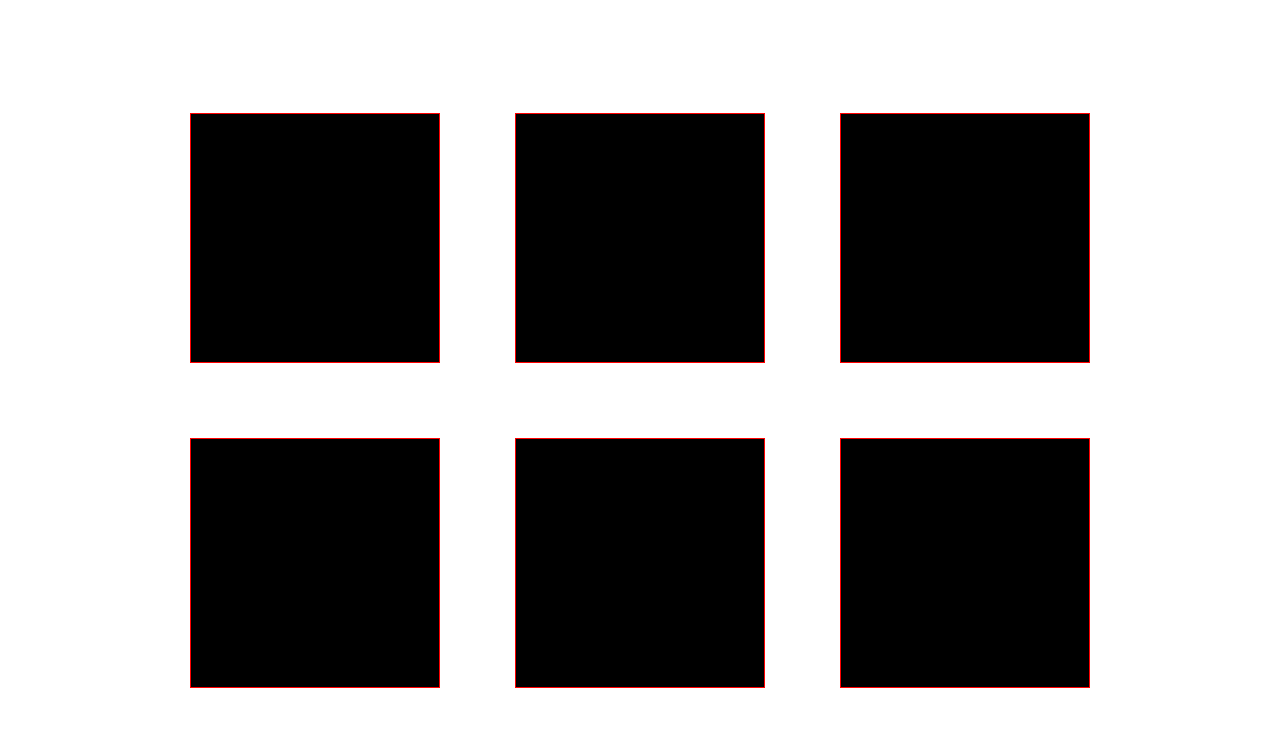
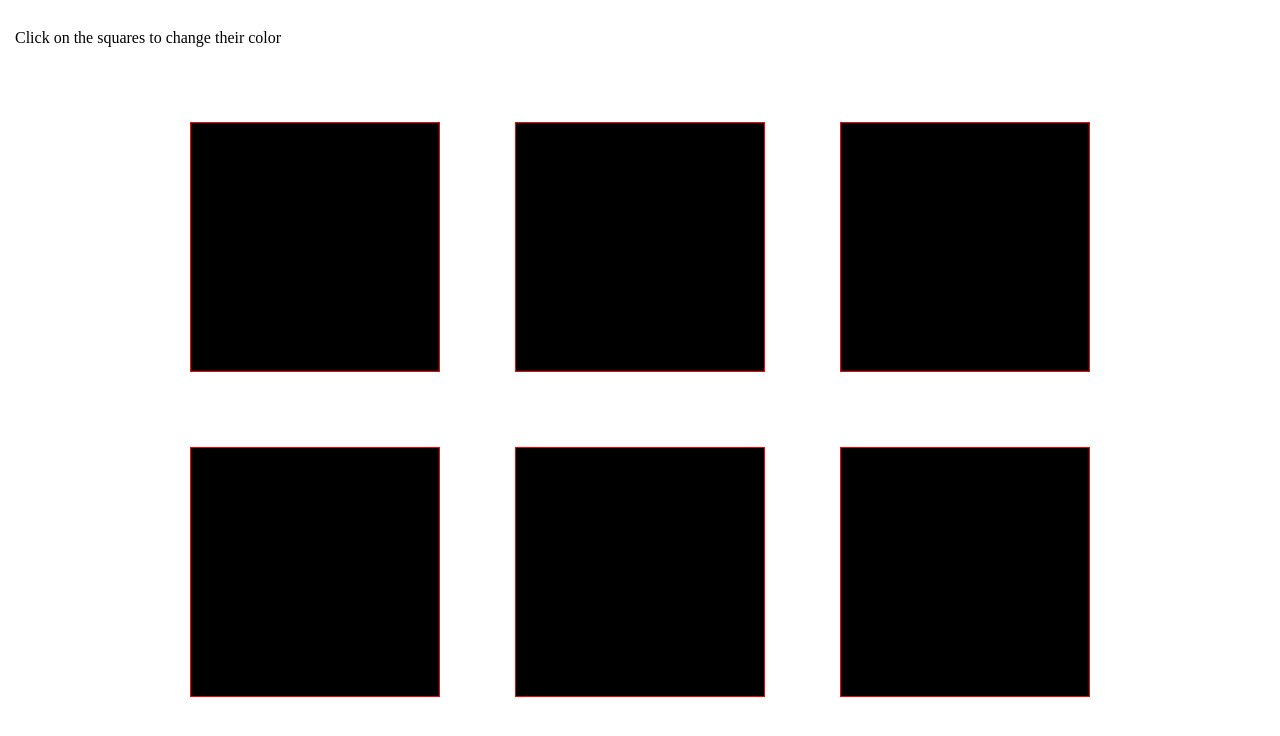
Before and after one commit to LjanketicAG/Coloured-Squares, a plain HTML site: page index.html in a window 1280 px wide. Drawn offline with Linux system fonts and the light colour scheme.

Commit message:
Update index.html

```diff
--- a/index.html
+++ b/index.html
@@ -9,6 +9,7 @@
         This can be built using Emmet to save time:
         .frame>button.square*6[id="$"]
     -->
+    <Span>Click on the squares to change their color</Span>
     <div class="frame">
         <button class="square" id="1" onclick="colorHandler(this.id)"></button>
         <button class="square" id="2" onclick="colorHandler(this.id)"></button>
```
